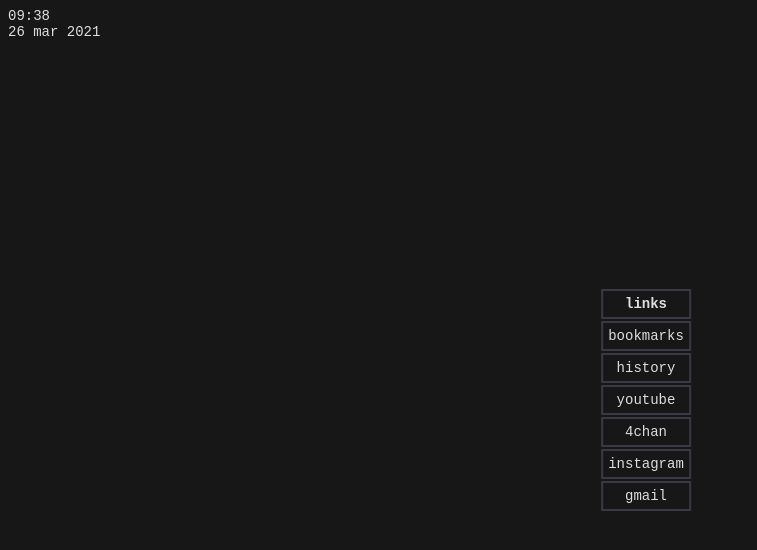
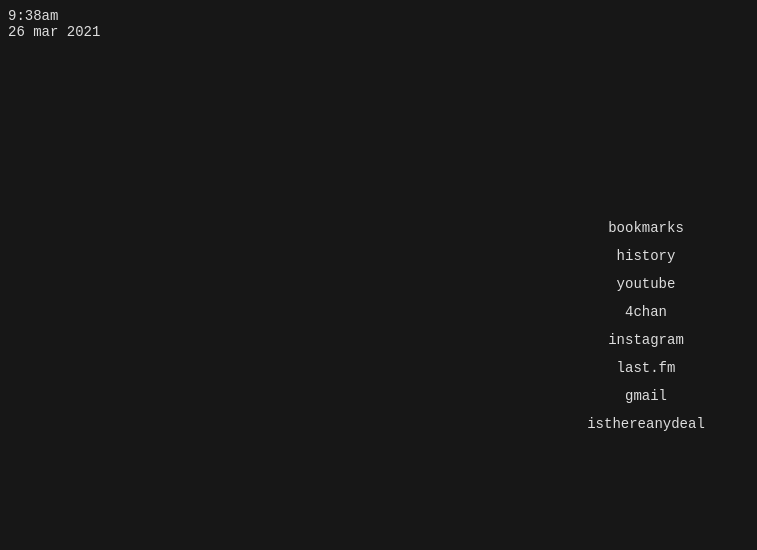
Before and after one commit to JeremiS5/JeremiS5.github.io, a plain HTML site: page index.html in a window 1280 px wide. Shown: the whole page, without its empty margins (0-757 px from the left). Drawn offline with nearby package versions, Linux system fonts and the light colour scheme; no server answers.

Commit message:
update style

```diff
--- a/index.html
+++ b/index.html
@@ -14,11 +14,15 @@
 			}
 
 			td, th {
-				border: 2px solid #373b41;
+				/*border: 2px solid #373b41;*/
 				text-align: center;
 				padding: 5px;
 			}
 
+            th {
+                color: white;
+                font-size: 16px;
+            }
 
 			td.empty, th.empty {
 				border: 0px
@@ -34,6 +38,14 @@
                 /*text-shadow: 0 0 1px white;*/
                 color: white;
             }
+
+            table {
+                text-align:center;
+                position:absolute;
+                top:40%;
+                left:50%;
+                transform:translate(-50%,-50%);
+            }
         </style>
     </head>
 <body>
@@ -45,14 +57,14 @@
 	<div class="temp"><span id="temperature"></span></div>
 	<div class="forecast"><span id="weather"></span></div>
 
-    <table style="text-align:center;position:absolute;top:50%;left:50%;transform:translate(-50%,-50%)">
+    <table>
         <tr class="empty">
             <th class="empty"></th>
-            <th>links</th>
+            <th class="empty"></th>
         </tr>
         <tr>
             <td class="empty"></td>
-            <td><a href="vivaldi://bookmarks/">bookmarks</a></td>
+            <td><a href="chrome://vivaldi-webui/startpage?section=bookmarks" target="_blank">bookmarks</a></td>
         </tr>
         <tr>
             <td class="empty"></td>
@@ -70,10 +82,18 @@
             <td class="empty"></td>
             <td><a href="https://www.instagram.com/">instagram</a></td>
         </tr>
+		<tr>
+            <td class="empty"></td>
+            <td><a href="https://www.last.fm/home">last.fm</a></td>
+        </tr>
         <tr>
             <td class="empty"></td>
             <td><a href="https://mail.google.com/mail/u/1/#inbox">gmail</a></td>
         </tr>
+		<tr>
+			<td class="empty"></td>
+			<td><a href="https://isthereanydeal.com/waitlist/">isthereanydeal</a></td>
+		</tr>
     </table>
         <script src='https://cdnjs.cloudflare.com/ajax/libs/jquery/3.1.0/jquery.min.js'></script>
         <script src="js/index.js"></script>
--- a/js/index.js
+++ b/js/index.js
@@ -11,15 +11,15 @@
 	let m = now.getMinutes().toString();
 	let h = now.getHours().toString();
 
-	/*
+
 	var dd = "am";
 	var hh = h;
-	*/
+
 
 	if (m.length === 1) m = "0"+m;
 	if (h.length === 1) h = "0"+h;
 
-	/*
+
 	if (h >= 12) {
 		h = hh - 12;
 		dd = "pm";
@@ -27,9 +27,9 @@
 	if (h == 0) {
 		h = 12;
 	}
-	*/
 
-	let output = h + ":" + m;
+
+	let output = hh + ":" + m + dd;
 
 	document.getElementById("current-time").innerHTML = output;
 }
```
